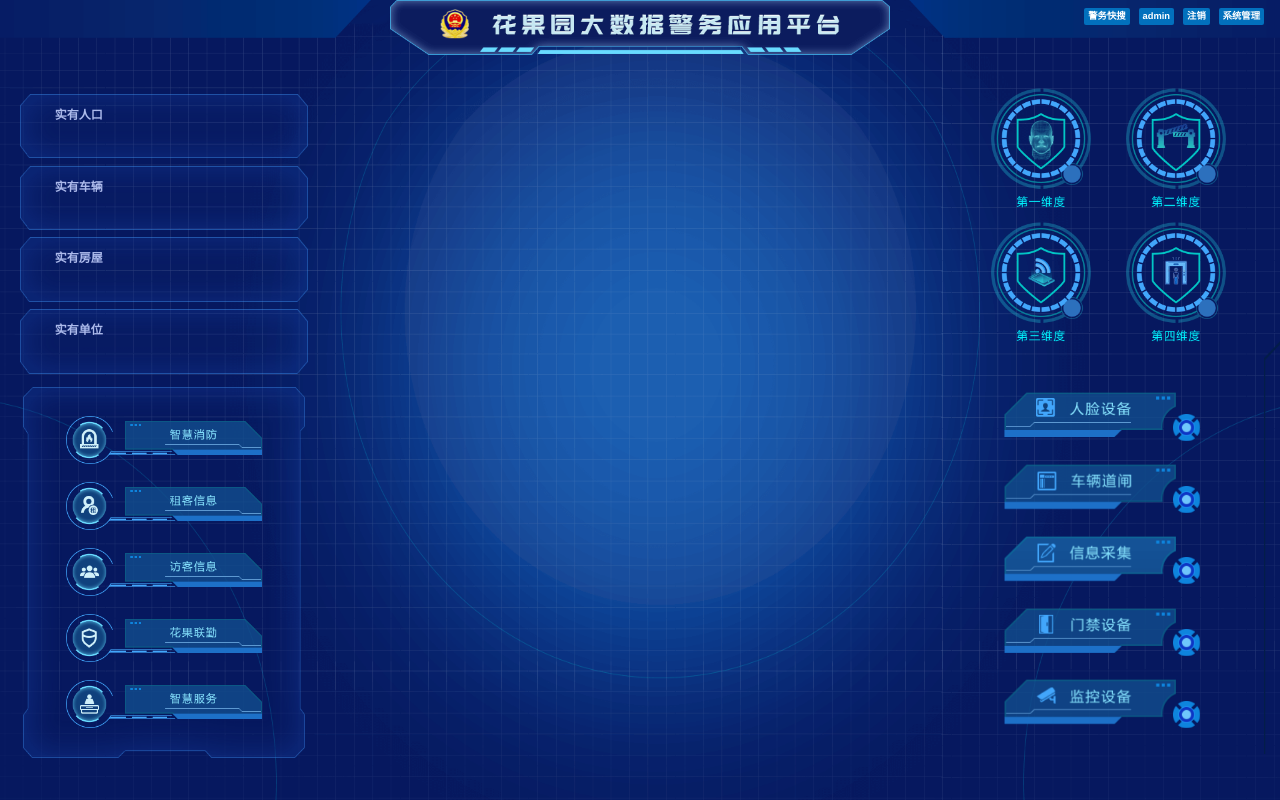
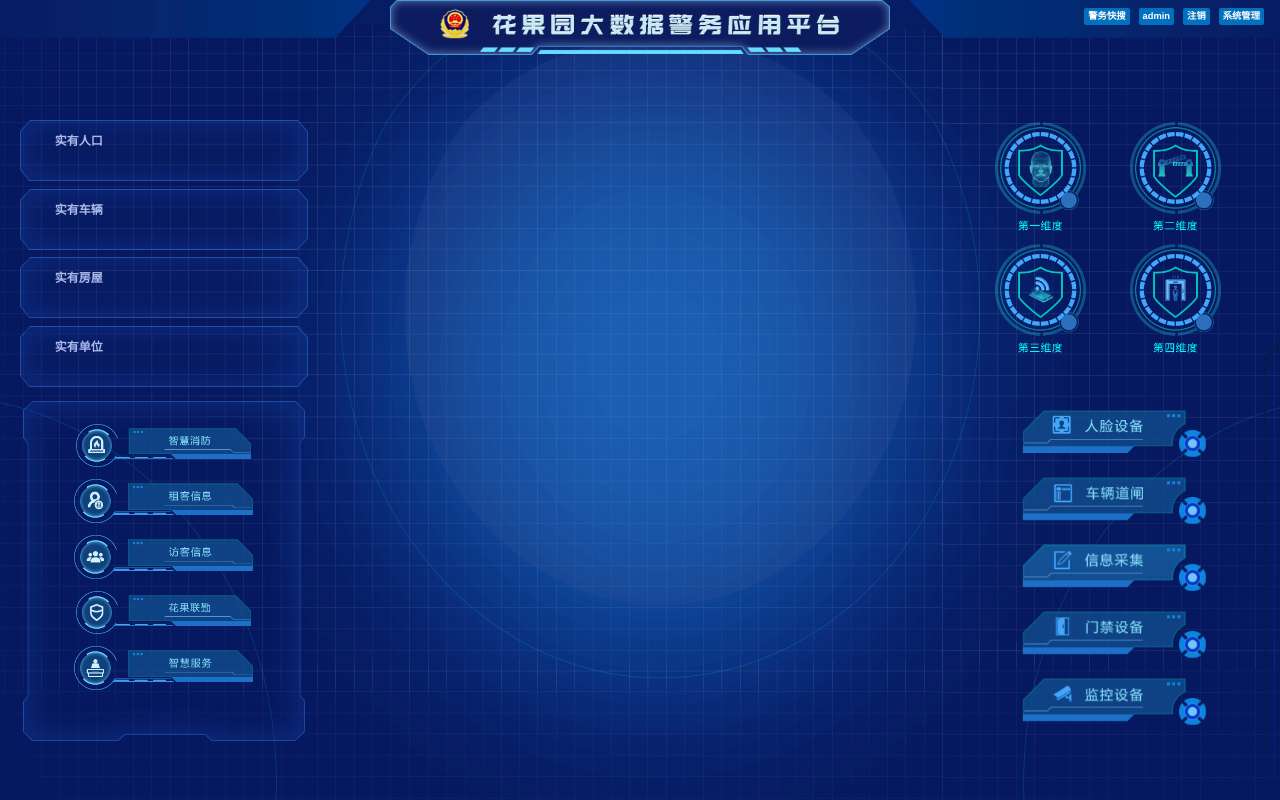
Before and after one commit to persilee/vue-zhsq, a Vue app: page / in a window 1280 px wide. Built offline with nearby package versions, Linux system fonts and the light colour scheme; a small style sheet from the web is missing.

Commit message:
🐻 Adjust the css

```diff
--- a/src/views/Home.vue
+++ b/src/views/Home.vue
@@ -132,10 +132,9 @@ export default {
   }
   .aside-left,
   .aside-right {
-    margin-top: -8%;
     position: relative;
     width: 100%;
-    height: 110%;
+    height: 100%;
     display: flex;
     flex-direction: column;
     align-items: center;
@@ -164,7 +163,7 @@ export default {
       }
       li {
         height: 14%;
-        margin: 9% 0;
+        margin: 6% 0;
         background-size: contain;
         background-repeat: no-repeat;
         background-position: 50% 50%;
@@ -199,7 +198,6 @@ export default {
         background-position: 50% 50%;
         transform: scale(0.96);
         transition: 0.6s;
-        margin-top: -3.6%;
       }
       .fx1 {
         background-image: url(../assets/images/index2-fx1.png);
@@ -229,8 +227,8 @@ export default {
     .equipment-box {
       width: 100%;
       height: 53.8%;
-      padding-left: 0.56rem;
-      padding-top: 0.36rem;
+      padding-left: 0.96rem;
+      padding-top: 0.66rem;
       .equipment-item {
         width: 66%;
         height: 13%;
@@ -258,8 +256,8 @@ export default {
           background-image: url(../assets/images/i-index2-rlsb-h.png);
         }
         .rotating {
-          top: 46%;
-          right: -0.6%;
+          top: 44%;
+          right: 3%;
         }
       }
       .cldz {
@@ -268,8 +266,8 @@ export default {
           background-image: url(../assets/images/i-index2-cldz-h.png);
         }
         .rotating {
-          top: 46%;
-          right: -0.6%;
+          top: 44%;
+          right: 3%;
         }
       }
       .sjrd {
@@ -278,8 +276,8 @@ export default {
           background-image: url(../assets/images/i-index2-sjrd-h.png);
         }
         .rotating {
-          top: 46%;
-          right: -0.6%;
+          top: 44%;
+          right: 3%;
         }
       }
       .mjsb {
@@ -288,8 +286,8 @@ export default {
           background-image: url(../assets/images/i-index2-mjsb-h.png);
         }
         .rotating {
-          top: 46%;
-          right: -0.6%;
+          top: 44%;
+          right: 3%;
         }
       }
       .jksb {
@@ -298,8 +296,8 @@ export default {
           background-image: url(../assets/images/i-index2-jksb-h.png);
         }
         .rotating {
-          top: 46%;
-          right: -0.6%;
+          top: 44%;
+          right: 3%;
         }
       }
     }
```
